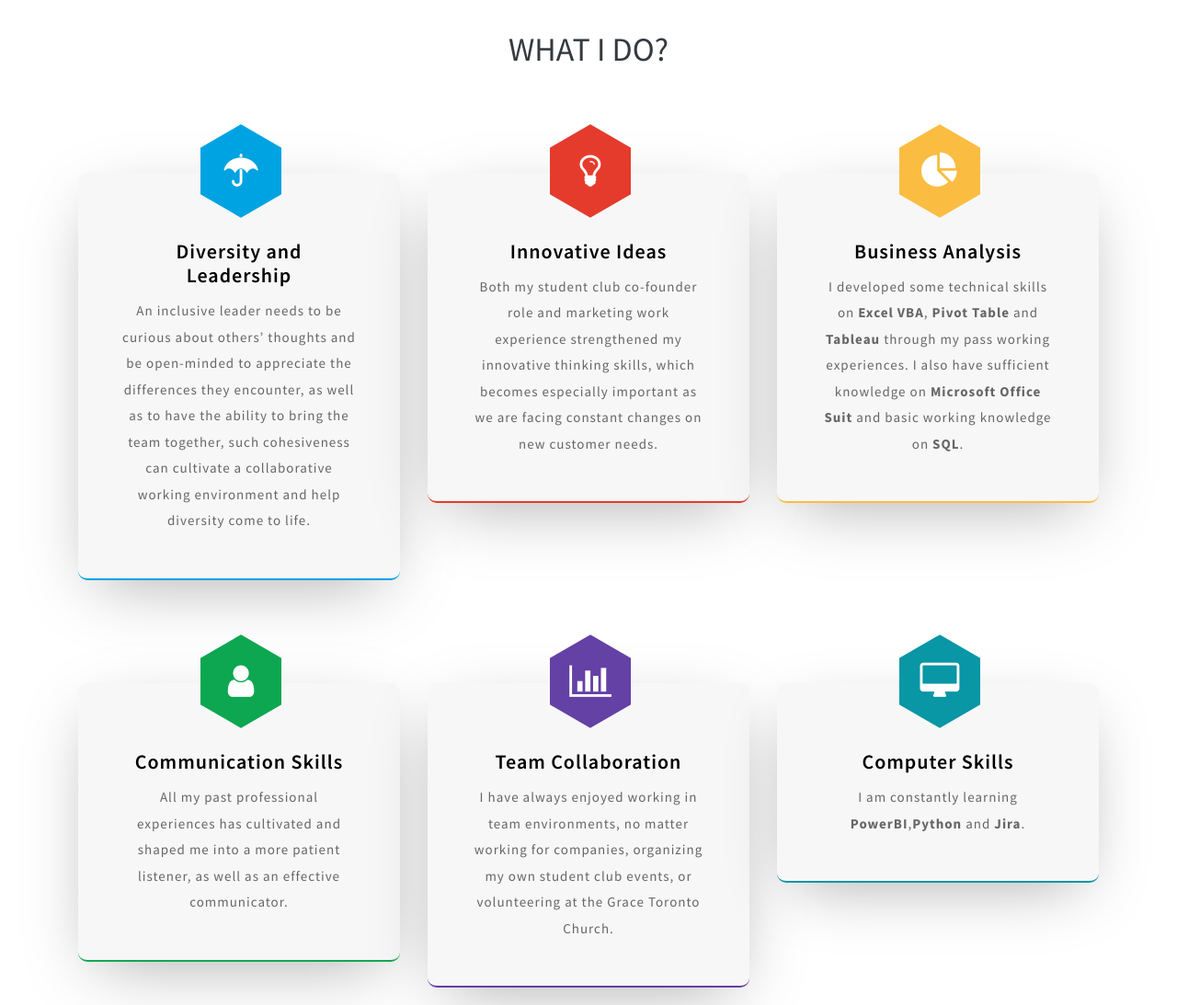
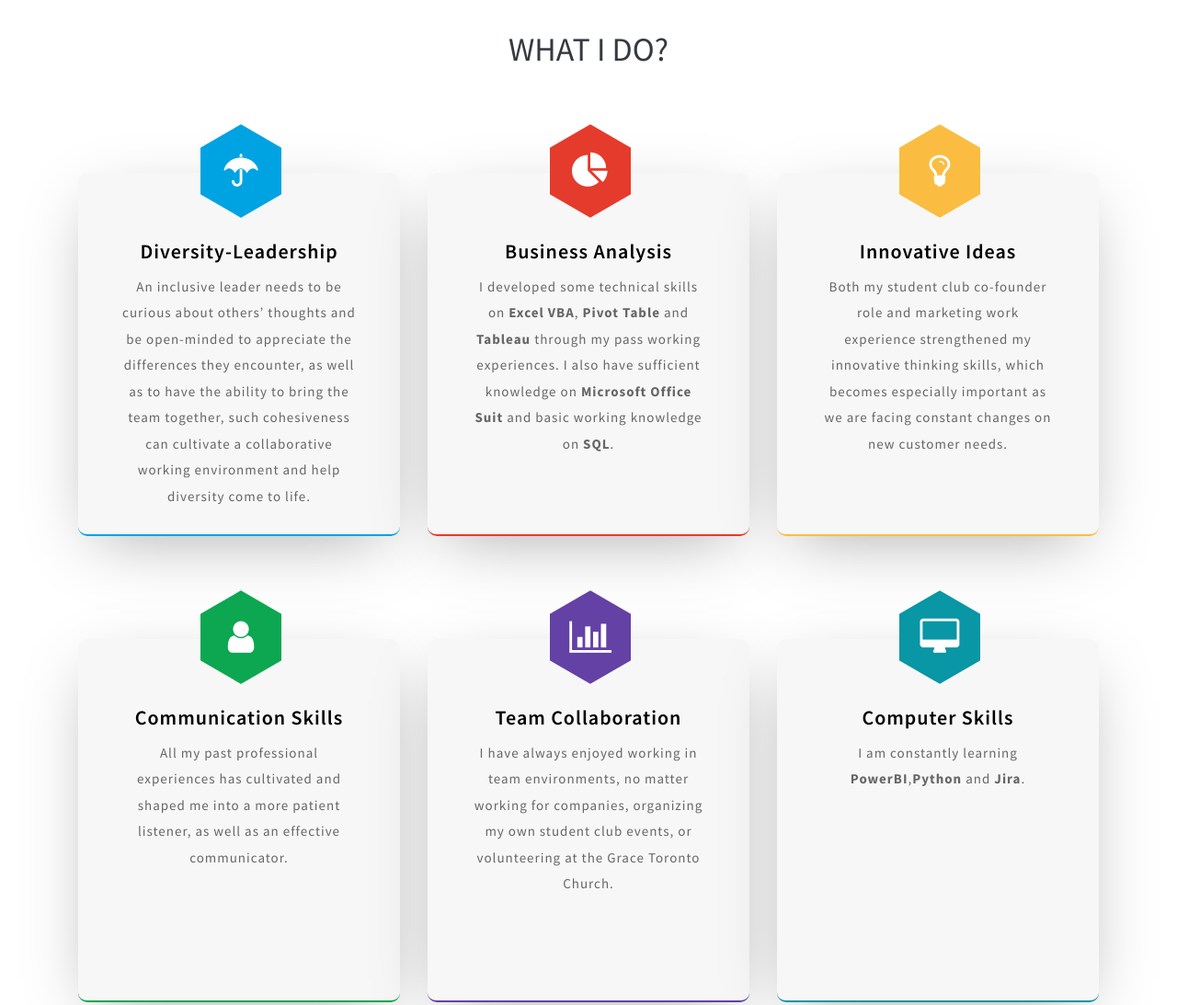
Before and after one commit to lindsayshen/lindsayshen.github.io, a plain HTML site: page index.html in a window 1280 px wide. Shown: the part 2400-3493 px from the top of the page at 92% size. Drawn offline with Linux system fonts and the light colour scheme.

Commit message:
organize format

```diff
--- a/css/style.css
+++ b/css/style.css
@@ -433,6 +433,8 @@ h3.tittle {
 
 .abt-block {
     padding: 4.5em 3em 3em;
+    block-size: 395px;
+    writing-mode: horizontal-tb;
     position: relative;
     border-radius: 10px;
     -webkit-border-radius: 10px;
--- a/index.html
+++ b/index.html
@@ -195,7 +195,7 @@ License URL: http://creativecommons.org/licenses/by/3.0/
 								</div>
 							</div>
 						</div>
-						<h3>Diversity and Leadership</h3>
+						<h3>Diversity-Leadership</h3>
 						<p>An inclusive leader needs to be curious about others’ thoughts and be open-minded to appreciate the differences they
 							encounter, as well as to have the ability to bring the team together, such cohesiveness can cultivate a collaborative
 							working environment and help diversity come to life.
@@ -207,13 +207,13 @@ License URL: http://creativecommons.org/licenses/by/3.0/
 						<div class="dodecagon">
 							<div class="dodecagon-in">
 								<div class="dodecagon-bg back2">
-									<span class="fa fa-lightbulb-o"></span>
+									<span class="fa fa-pie-chart"></span>
 								</div>
 							</div>
 						</div>
-						<h3>Innovative Ideas</h3>
-						<p>Both my student club co-founder role and marketing work experience strengthened my innovative thinking skills, which becomes
-							especially important as we are facing constant changes on new customer needs.
+						<h3>Business Analysis</h3>
+						<p>I developed some technical skills on <B>Excel VBA</B>, <b>Pivot Table</b> and <b>Tableau</b> through my pass working
+							experiences. I also have sufficient knowledge on <b>Microsoft Office Suit</b> and basic working knowledge on <b>SQL</b>.
 						</p>
 					</div>
 				</div>
@@ -222,13 +222,13 @@ License URL: http://creativecommons.org/licenses/by/3.0/
 						<div class="dodecagon">
 							<div class="dodecagon-in">
 								<div class="dodecagon-bg back3">
-									<span class="fa fa-pie-chart"></span>
+									<span class="fa fa-lightbulb-o"></span>
 								</div>
 							</div>
 						</div>
-						<h3>Business Analysis</h3>
-						<p>I developed some technical skills on <B>Excel VBA</B>, <b>Pivot Table</b> and <b>Tableau</b> through my pass working
-						experiences. I also have sufficient knowledge on <b>Microsoft Office Suit</b> and basic working knowledge on <b>SQL</b>. </p>
+						<h3>Innovative Ideas</h3>
+						<p>Both my student club co-founder role and marketing work experience strengthened my innovative thinking skills, which becomes
+						especially important as we are facing constant changes on new customer needs.  </p>
 					</div>
 				</div>
 			</div>
@@ -290,9 +290,9 @@ License URL: http://creativecommons.org/licenses/by/3.0/
 				</div>
 				<div class="col-xl-7 col-lg-8 tab-main offset-xl-1 py-lg-0 py-5">
 					<input id="tab1" type="radio" name="tabs" class="w3pvt-sm" checked>
+					<label for="tab2"><span class="fa fa-briefcase" aria-hidden="true"></span>Experience</label>
+					<input id="tab2" type="radio" class="w3pvt-sm" name="tabs">
 					<label for="tab1"><span class="fa fa-graduation-cap" aria-hidden="true"></span>Education</label>
-					<input id="tab2" type="radio" class="w3pvt-sm" name="tabs">
-					<label for="tab2"><span class="fa fa-briefcase" aria-hidden="true"></span>Experience</label>
 					<section id="content1">
 						<div class="inner-w3pvt-wrap mt-3">
 							<h4>Bachelor of Commerce</h4>
```
